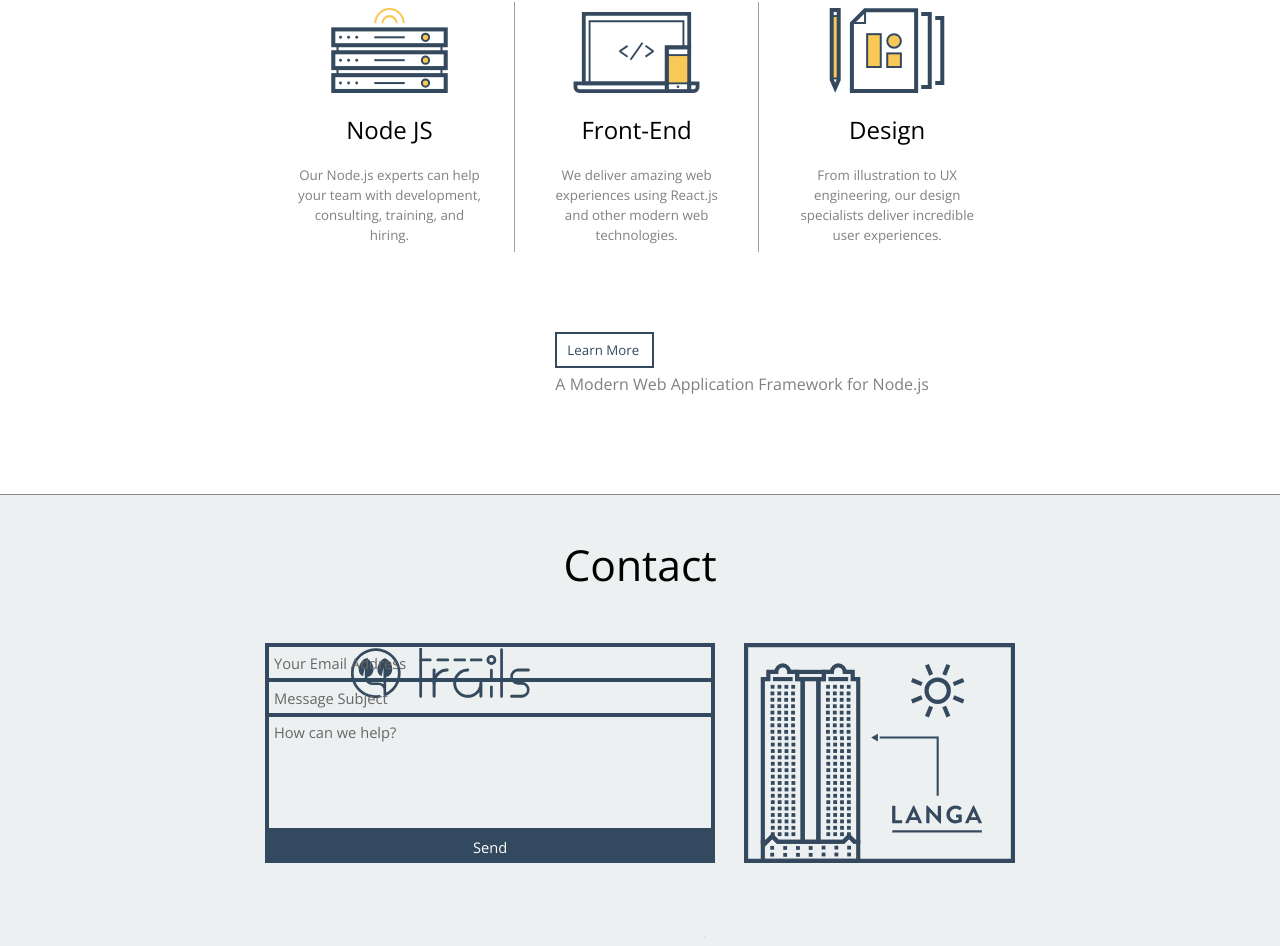
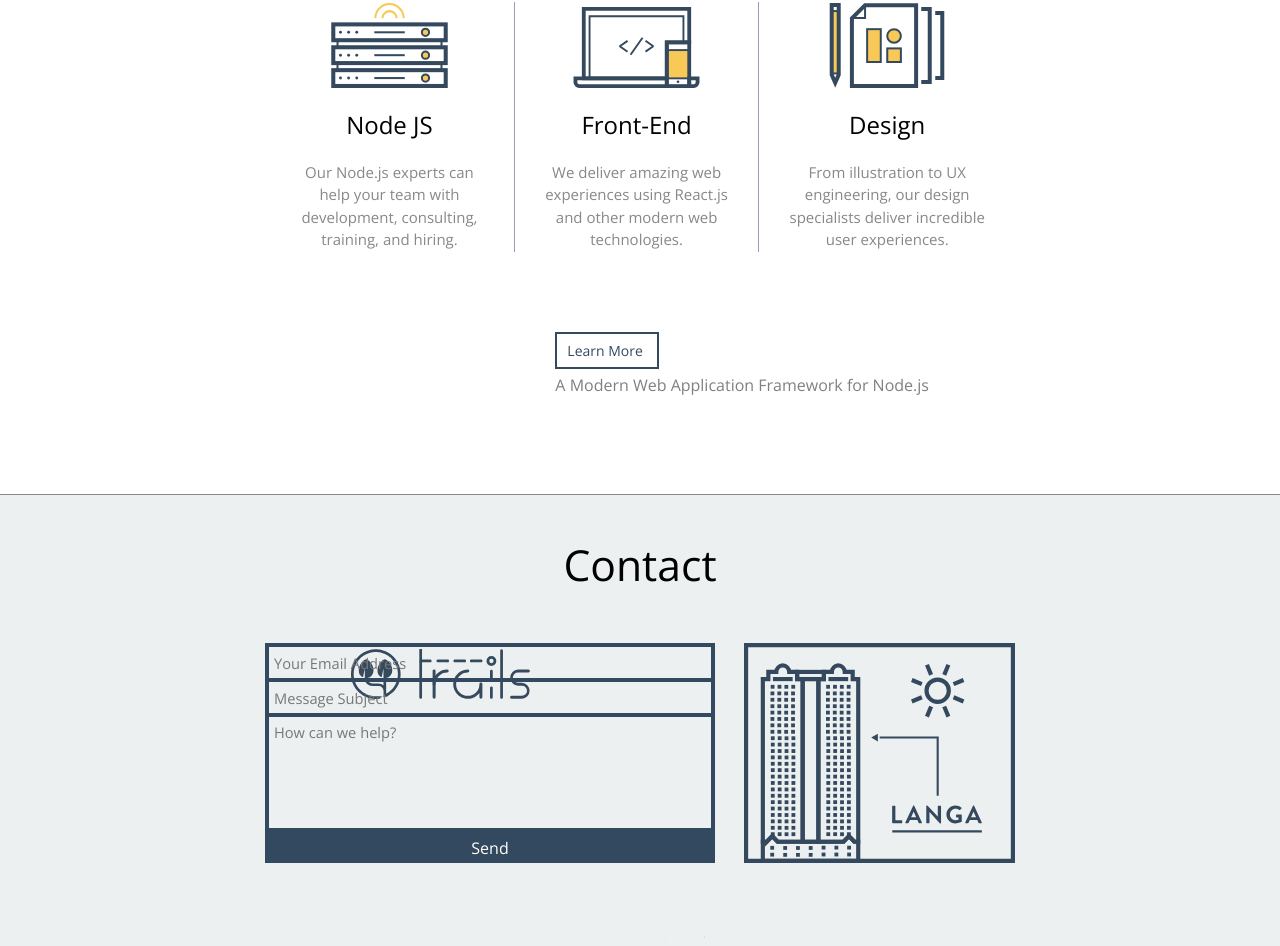
Before and after one commit to nogtini/atomic-components, a React app: page / in a window 1280 px wide. Shown: the part 630-1576 px from the top of the page. Built offline with nearby package versions, Linux system fonts and the light colour scheme.

Commit message:
update font sizes

```diff
--- a/src/assets/styles/globals.scss
+++ b/src/assets/styles/globals.scss
@@ -22,7 +22,7 @@
   font-family: "open sans";
   font-weight: 100;
   line-height: 1.5;
-  color: grey;
-  font-size: 10pt;
+  color: #888;
+  font-size: 15px;
   margin: 0 30px;
 }
--- a/src/components/styles/body.scss
+++ b/src/components/styles/body.scss
@@ -72,8 +72,8 @@
 
         .checkitout {
           color: #33495F;
-          font-size: 10pt;
-          width: 75px;
+          font-size: 14px;
+          width: 80px;
           border: 2px solid #33495F;
           padding: 7px 10px;
           margin-bottom: 5px;
--- a/src/components/styles/contact.scss
+++ b/src/components/styles/contact.scss
@@ -45,7 +45,7 @@
           resize: none;
 
           &::-webkit-input-placeholder {
-            color: #666;
+            color: #777;
           }
 
           &:focus {
@@ -59,9 +59,8 @@
           &.submit {
             color: white;
             font-weight: 500;
-            font-size: 11pt;
+            font-size: 12pt;
             background: #33495F;
-            border: 4px solid #33495F;
             cursor: pointer;
           }
         }
```
